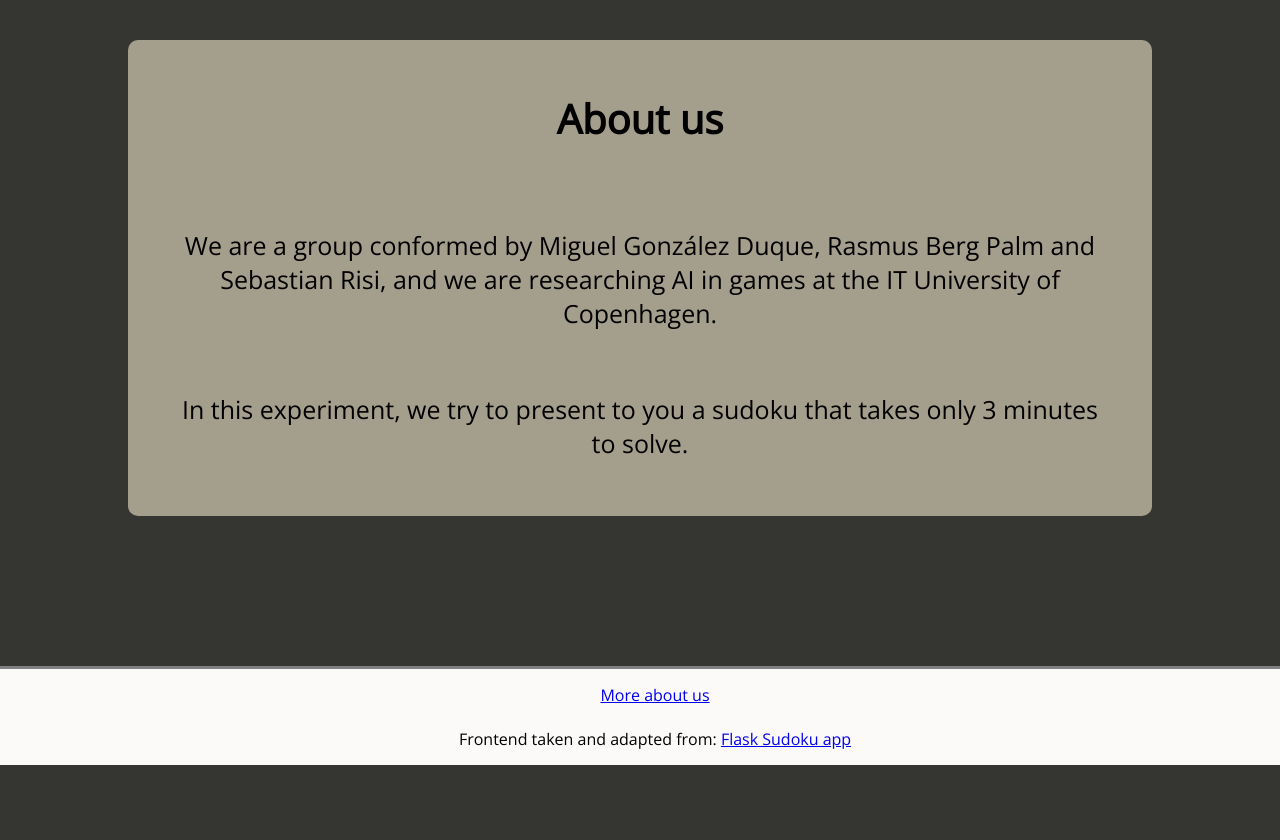
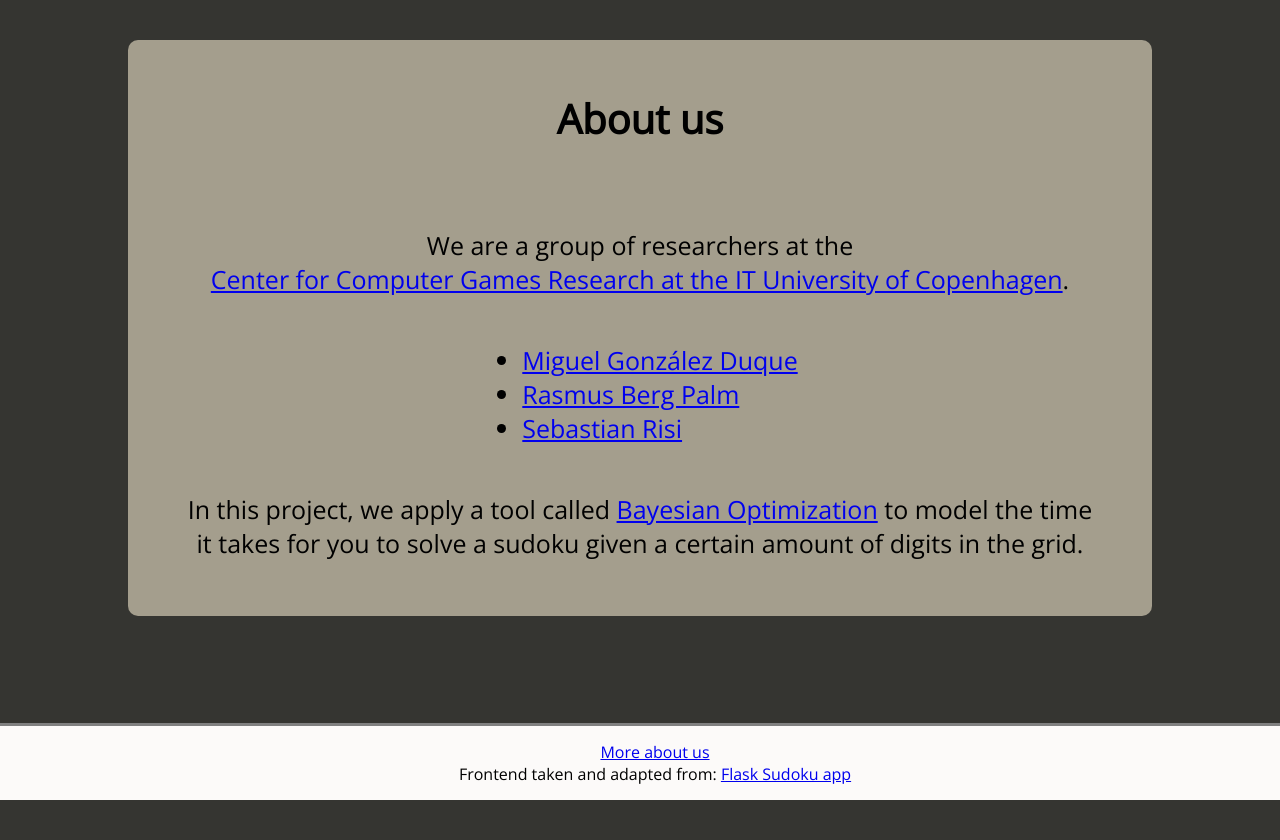
Before and after one commit to miguelgondu/bayesian_sudoku, a Flask app: page /about in a window 1280 px wide. Run offline with Flask 2, Linux system fonts and the light colour scheme; some libraries are stand-ins or nearby versions.

Commit message:
Updates frontend a bit

```diff
--- a/static/styles.css
+++ b/static/styles.css
@@ -223,7 +223,7 @@
 }
 
 .footer {
-  position   : relative;
+  position   : fixed;
   /* display    : block; */
   bottom     : 0;
   z-index    : 3;
--- a/templates/about.html
+++ b/templates/about.html
@@ -1,7 +1,12 @@
 {% extends "base.html" %}
 {% block content %}
 <h1>About us</h1>
-<p>We are a group conformed by Miguel González Duque, Rasmus Berg Palm and Sebastian Risi, and we are researching AI in games at the IT University of Copenhagen.</p>
+<p>We are a group of researchers at the <br/> <a href="https://game.itu.dk/" target='_blank'>Center for Computer Games Research at the IT University of Copenhagen</a>.</p>
+<ul>
+    <li style="font-size: 25px;"><a href="https://www.miguelgondu.com/about/" target='_blank'>Miguel González Duque</a></li>
+    <li style="font-size: 25px;"><a href="https://www.linkedin.com/in/rasmus-berg-palm-46319451/">Rasmus Berg Palm</a></li>
+    <li style="font-size: 25px;"><a href="http://sebastianrisi.com/" target='_blank'>Sebastian Risi</a></li>
+</ul>
 
-<p>In this experiment, we try to present to you a sudoku that takes only 3 minutes to solve.</p>
+<p>In this project, we apply a tool called <a href="https://www.cs.ox.ac.uk/people/nando.defreitas/publications/BayesOptLoop.pdf" target='_blank'>Bayesian Optimization</a> to model the time it takes for you to solve a sudoku given a certain amount of digits in the grid.</p>
 {% endblock %}
--- a/templates/base.html
+++ b/templates/base.html
@@ -12,7 +12,7 @@
         {% block content %} {% endblock %}
     </div>
     <footer class="footer">
-    <a href="/about" target='_blank'>More about us</a><br/><br/>
+    <a href="/about" target='_blank'>More about us</a><br/>
     Frontend taken and adapted from:
     <a href="https://github.com/underchemist/Flask-sudoku-app" target='_blank'>Flask Sudoku app</a>
 
--- a/templates/index.html
+++ b/templates/index.html
@@ -5,8 +5,7 @@
 
   <p>
     Solve these sudokus <strong>as fast as you can</strong>!
-  </p>
-  <p>
+    <br />
     Our system will adapt and present you a sudoku that takes close to 3 minutes to solve.
   </p>
 
```
